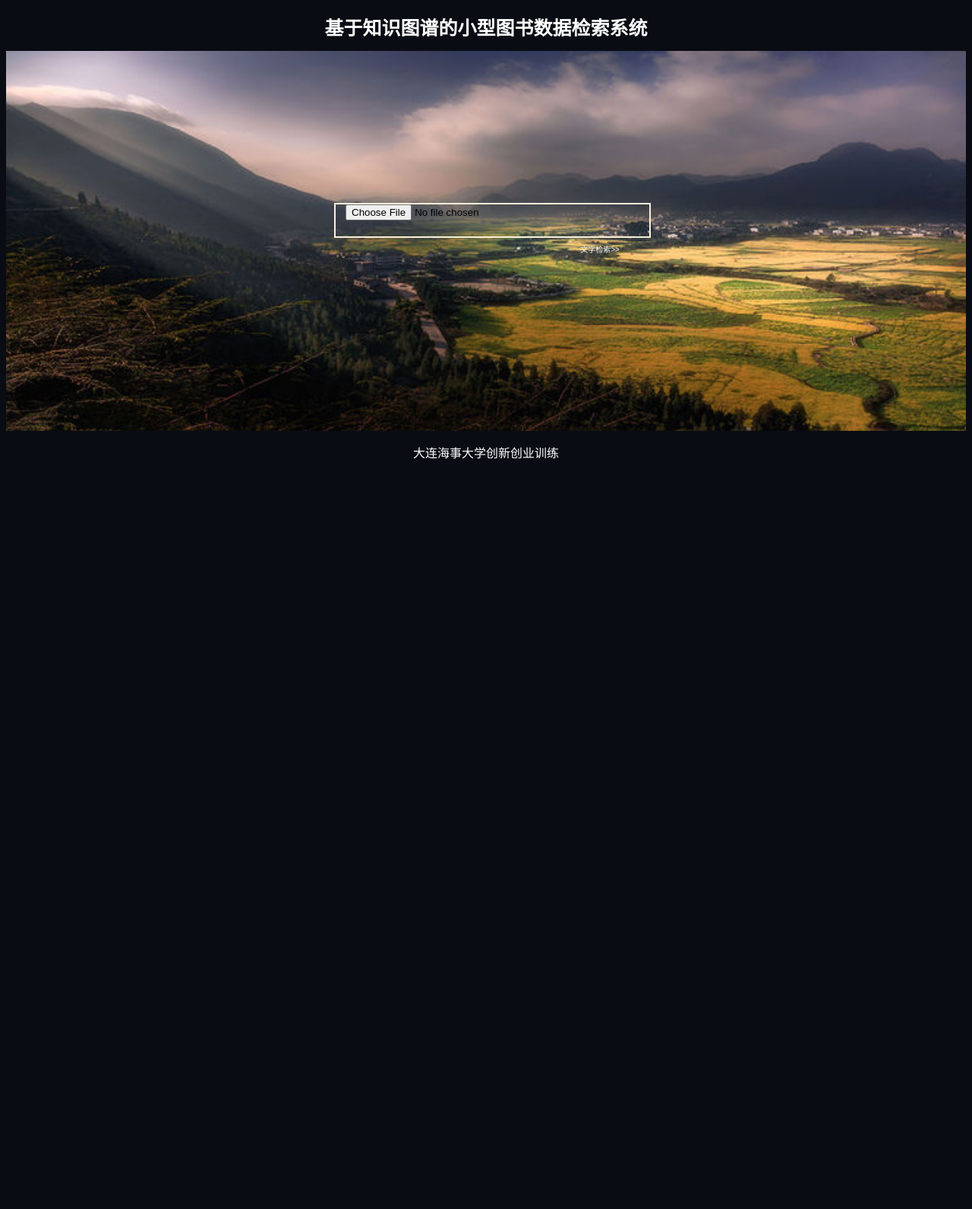
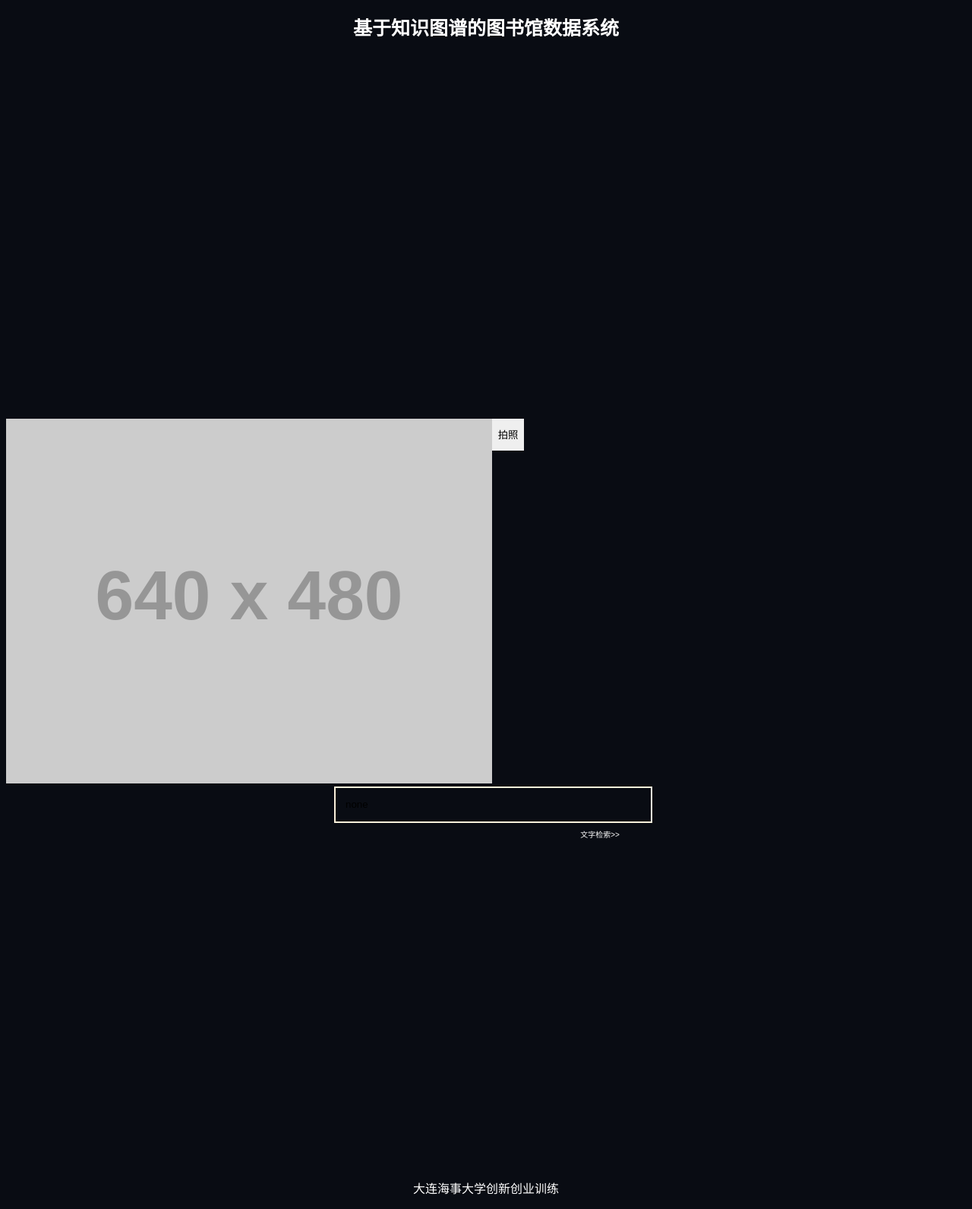
Before and after one commit to z30832564/2017_project_-Image-content-and-knowledge-atlas-retrieval, a Flask app: page /t_text in a window 1280 px wide. Shown: the whole page at 76% size. Before the commit the page ends 604 px from the top, so only its background shows below. Run offline with Flask 2, Linux system fonts and the light colour scheme; grey boxes labelled with a size stand in for pictures from a placeholder-image service; some libraries are stand-ins or nearby versions.

Commit message:
Add files via upload

```diff
--- a/app/templates/index.html
+++ b/app/templates/index.html
@@ -89,7 +89,7 @@
 
 <body>
 <div class="hh">
-  <h1 align="center" style="color: white;font-size:25px">基于知识图谱的小型图书数据检索系统</h1>
+  <h1 align="center" style="color: white;font-size:25px">基于知识图谱的图书馆数据系统</h1>
     </div>
 <div class="search_section">
         <div class="support">
--- a/app/templates/index1.html
+++ b/app/templates/index1.html
@@ -66,11 +66,7 @@
         }
         div.search_section{
         height:500px;
-        background: url('../static/img/lib.jpg');
         background-size:cover;
-        }
-        div.support{
-        height:200px;
         }
         a{
         text-decoration:none;
@@ -88,21 +84,22 @@
 </head>
 
 <body>
-<div class="hh">
-  <h1 align="center" style="color: white;font-size:25px">基于知识图谱的小型图书数据检索系统</h1>
+    <div class="hh">
+        <h1 align="center" style="color: white;font-size:25px">基于知识图谱的图书馆数据系统</h1>
     </div>
+
+    <video id="v" style="width: 640px;height: 480px;"></video>
+    <canvas id="canvas" style="display:none;"></canvas>
+    <img src="http://placehold.it/640x480&text=Your%20image%20here%20%20%20..." id="photo" alt="photo">
+    <button id="take">拍照</button>
 <div class="search_section">
-        <div class="support">
-        </div>
         <a class="search bar5">
-            <form action="/index_img" method=post enctype=multipart/form-data>
-              <input type="file" name=file placeholder="请输入您要搜索的内容...">
-              <button type="submit"></button>
-            </form>
-            <!--<form action="" method=post enctype=multipart/form-data>
-                <input type=file name=file style="display:none" onchange="change();">
-                <button type=submit value=搜索 class="btn-default btn">
-            </form>-->
+            <div>
+                <form action="/index_img" method=post enctype=multipart/form-data>
+                    <input value="none" name="tijiao" id="tijiao">
+                    <button name="jiansuo" id="jiansuo" type="submit"></button>
+                </form>
+            </div>
 
         </a>
     <a class="search bar">
@@ -124,6 +121,68 @@
             </div>-->
 
         </div>
+
+    <script>
+        !(function () {
+            // 老的浏览器可能根本没有实现 mediaDevices，所以我们可以先设置一个空的对象
+            if (navigator.mediaDevices === undefined) {
+                navigator.mediaDevices = {};
+            }
+            if (navigator.mediaDevices.getUserMedia === undefined) {
+                navigator.mediaDevices.getUserMedia = function (constraints) {
+                    // 首先，如果有getUserMedia的话，就获得它
+                    var getUserMedia = navigator.webkitGetUserMedia || navigator.mozGetUserMedia || navigator.msGetUserMedia;
+
+                    // 一些浏览器根本没实现它 - 那么就返回一个error到promise的reject来保持一个统一的接口
+                    if (!getUserMedia) {
+                        return Promise.reject(new Error('getUserMedia is not implemented in this browser'));
+                    }
+
+                    // 否则，为老的navigator.getUserMedia方法包裹一个Promise
+                    return new Promise(function (resolve, reject) {
+                        getUserMedia.call(navigator, constraints, resolve, reject);
+                    });
+                }
+            }
+            const constraints = {
+                video: true,
+                audio: false
+            };
+            let videoPlaying = false;
+            let v = document.getElementById('v');
+            let promise = navigator.mediaDevices.getUserMedia(constraints);
+            promise.then(stream => {
+                // 旧的浏览器可能没有srcObject
+                if ("srcObject" in v) {
+                    v.srcObject = stream;
+                } else {
+                    // 防止再新的浏览器里使用它，应为它已经不再支持了
+                    v.src = window.URL.createObjectURL(stream);
+                }
+                v.onloadedmetadata = function (e) {
+                    v.play();
+                    videoPlaying = true;
+                };
+            }).catch(err => {
+                console.error(err.name + ": " + err.message);
+            })
+            document.getElementById('take').addEventListener('click', function () {
+                if (videoPlaying) {
+                    let canvas = document.getElementById('canvas');
+                    canvas.width = v.videoWidth;
+                    canvas.height = v.videoHeight;
+                    canvas.getContext('2d').drawImage(v, 0, 0);
+                    let data = canvas.toDataURL('image/png');
+                    document.getElementById('photo').setAttribute('src', data);
+                    var imgData = canvas.toDataURL("image/jpg");
+                    var base64Data = data.split(",")[1];
+                    document.getElementById('tijiao').setAttribute('value',base64Data);
+
+                }
+            }, false);
+        })();
+    </script>
+
 </div>
 
 	<footer align="center">
--- a/app/templates/result.html
+++ b/app/templates/result.html
@@ -23,7 +23,7 @@
           <hr/>
             <h3>查询结果</h3>
           <hr/>
-          {% for path,name,score in results %}
+          {% for name,path in results %}
           <div class="row">
           <div class="col-sm-6 col-md-4">
             <div class="thumbnail">
```
